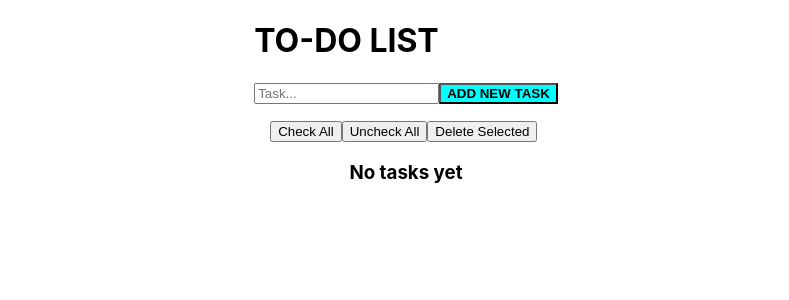
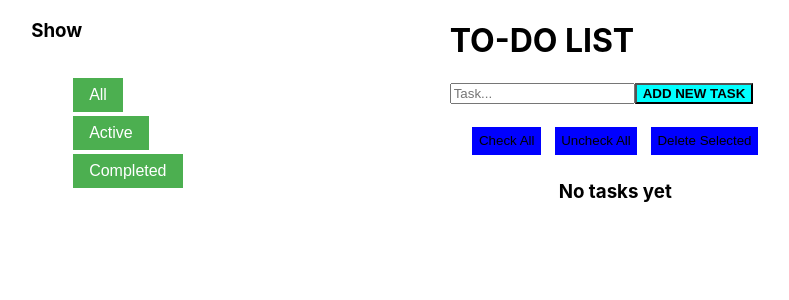
Before and after one commit to romfol/react-app, a React (Create React App) app: page / in a window 1280 px wide. Shown: the top 300 px of the page, without its empty margins (234-1023 px from the left). Built offline with nearby package versions, Linux system fonts and the light colour scheme.

Commit message:
better struture

```diff
--- a/src/App.css
+++ /dev/null
@@ -1,5 +0,0 @@
-.App {
-  display: flex;
-  justify-content: center;
-
-}
--- a/src/App.js
+++ /dev/null
@@ -1,15 +0,0 @@
-import React, { Component } from 'react';
-import Input from './components/input/input';
-import './App.css';
-
-class App extends Component {
-  render() {
-    return (
-      <div className="App">
-        <Input />
-      </div>
-    );
-  }
-}
-
-export default App;
--- a/src/components/input/input.jsx
+++ b/src/components/app/app.jsx
@@ -1,9 +1,10 @@
 import React, { Component } from 'react';
 import List from '../list/list';
 import CheckingButtons from '../checkingButtons/checkingButtons';
+import ShowingButtons from '../showingButtons/showingButtons';
 import './styles.css';
 
-class Input extends Component {
+class App extends Component {
   state = { value: '', tasks: [] };
 
   deleteChecked = () => {
@@ -14,11 +15,11 @@ class Input extends Component {
   };
 
   uncheckAll = () => {
-    const checkedAll = this.state.tasks.slice();
-    checkedAll.forEach((item, i) => {
-      checkedAll[i].isDone = false;
+    const uncheckedAll = this.state.tasks.slice();
+    uncheckedAll.forEach((item, i) => {
+      uncheckedAll[i].isDone = false;
     });
-    this.setState({ tasks: checkedAll });
+    this.setState({ tasks: uncheckedAll });
   };
 
   checkAll = () => {
@@ -78,7 +79,7 @@ class Input extends Component {
     this.setState({
       tasks: this.state.tasks.concat({
         task: this.state.value,
-        timeId: new Date().toLocaleTimeString(),
+        timeId: +new Date(),
         isDone: false,
         onEdit: false,
       }),
@@ -88,6 +89,8 @@ class Input extends Component {
 
   render() {
     return (
+      <div className="App">
+        <ShowingButtons />
         <div>
           <h1>TO-DO LIST</h1>
           <form onSubmit={this.handleSubmit}>
@@ -116,8 +119,9 @@ class Input extends Component {
             cancelChangeTask={this.cancelChangeTask}
           />
         </div>
+      </div>
     );
   }
 }
 
-export default Input;
+export default App;
--- a/src/components/input/styles.css
+++ b/src/components/app/styles.css
@@ -1,3 +1,8 @@
+.App {
+  display: flex;
+  justify-content: space-evenly;
+}
+
 .title {
   font-size: 3em
 }
--- a/src/components/checkingButtons/checkingButtons.jsx
+++ b/src/components/checkingButtons/checkingButtons.jsx
@@ -6,9 +6,15 @@ class CheckingButtons extends Component {
   render() {
     return (
       <div className="Checking-Buttons">
-        <button onClick={() => this.props.checkAll()}>Check All</button>
-        <button onClick={() => this.props.uncheckAll()}>Uncheck All</button>
-        <button onClick={() => this.props.deleteChecked()}>Delete Selected</button>
+        <button className="Checking-Button" onClick={() => this.props.checkAll()}>
+          Check All
+        </button>
+        <button className="Checking-Button" onClick={() => this.props.uncheckAll()}>
+          Uncheck All
+        </button>
+        <button className="Checking-Button" onClick={() => this.props.deleteChecked()}>
+          Delete Selected
+        </button>
       </div>
     );
   }
--- a/src/components/checkingButtons/styles.css
+++ b/src/components/checkingButtons/styles.css
@@ -1,3 +1,17 @@
 .Checking-Buttons {
-  margin: 1em
+  margin: 1em;
+
 }
+
+.Checking-Button{
+background-color: blue;
+margin: 0.5em;
+padding: 0.5em;
+border: none
+
+}
+
+.Checking-Button:hover {
+  background-color: green;
+  color: white;
+}
--- a/src/components/list/list.jsx
+++ b/src/components/list/list.jsx
@@ -14,10 +14,10 @@ class List extends Component {
     const { tasks } = this.props;
 
     return tasks.length ? (
-      <ul>
+      <ul className="List">
         {tasks.map(task => {
           let markStyle = task.isDone ? 'marked' : '';
-          // let editingStyle = task.onEdit ? 'onEdit' : '';
+
           if (task.onEdit) {
             return (
               <li className="tasks" key={task.timeId}>
--- a/src/components/list/styles.css
+++ b/src/components/list/styles.css
@@ -1,4 +1,4 @@
-ul {
+.List {
   list-style-type: none;
   padding: 0
 }
--- /dev/null
+++ b/src/components/showingButtons/showingButtons.jsx
@@ -0,0 +1,26 @@
+import React, { Component } from 'react';
+
+import './styles.css';
+
+class ShowingButtons extends Component {
+  render() {
+    return (
+      <div className="Showing-Buttons">
+        <h3>Show</h3>
+        <ul className="List-Show-Buttons">
+          <li>
+            <button className="Showing-Button">All</button>
+          </li>
+          <li>
+            <button className="Showing-Button">Active</button>
+          </li>
+          <li>
+            <button className="Showing-Button">Completed</button>
+          </li>
+        </ul>
+      </div>
+    );
+  }
+}
+
+export default ShowingButtons;
--- /dev/null
+++ b/src/components/showingButtons/styles.css
@@ -0,0 +1,26 @@
+.List-Show-Buttons {
+  list-style-type: none;
+}
+
+.Showing-Buttons {
+  display: flex;
+  flex-direction: column;
+  height: 100%;
+}
+
+.Showing-Button {
+  background-color: #4CAF50;
+  border: none;
+  color: white;
+  padding: 8px 16px;
+  text-align: center;
+  text-decoration: none;
+  display: inline-block;
+  font-size: 16px;
+  margin: 2px;
+}
+
+.Showing-Button:hover {
+  background-color: #008CBA;
+  color: black;
+}
--- a/src/index.js
+++ b/src/index.js
@@ -1,7 +1,7 @@
 import React from 'react';
 import ReactDOM from 'react-dom';
 import './index.css';
-import App from './App';
+import App from '../src/components/app/app';
 import * as serviceWorker from './serviceWorker';
 
 ReactDOM.render(<App />, document.getElementById('root'));
```
Lines whose indentation alone changed are shown as unchanged.
